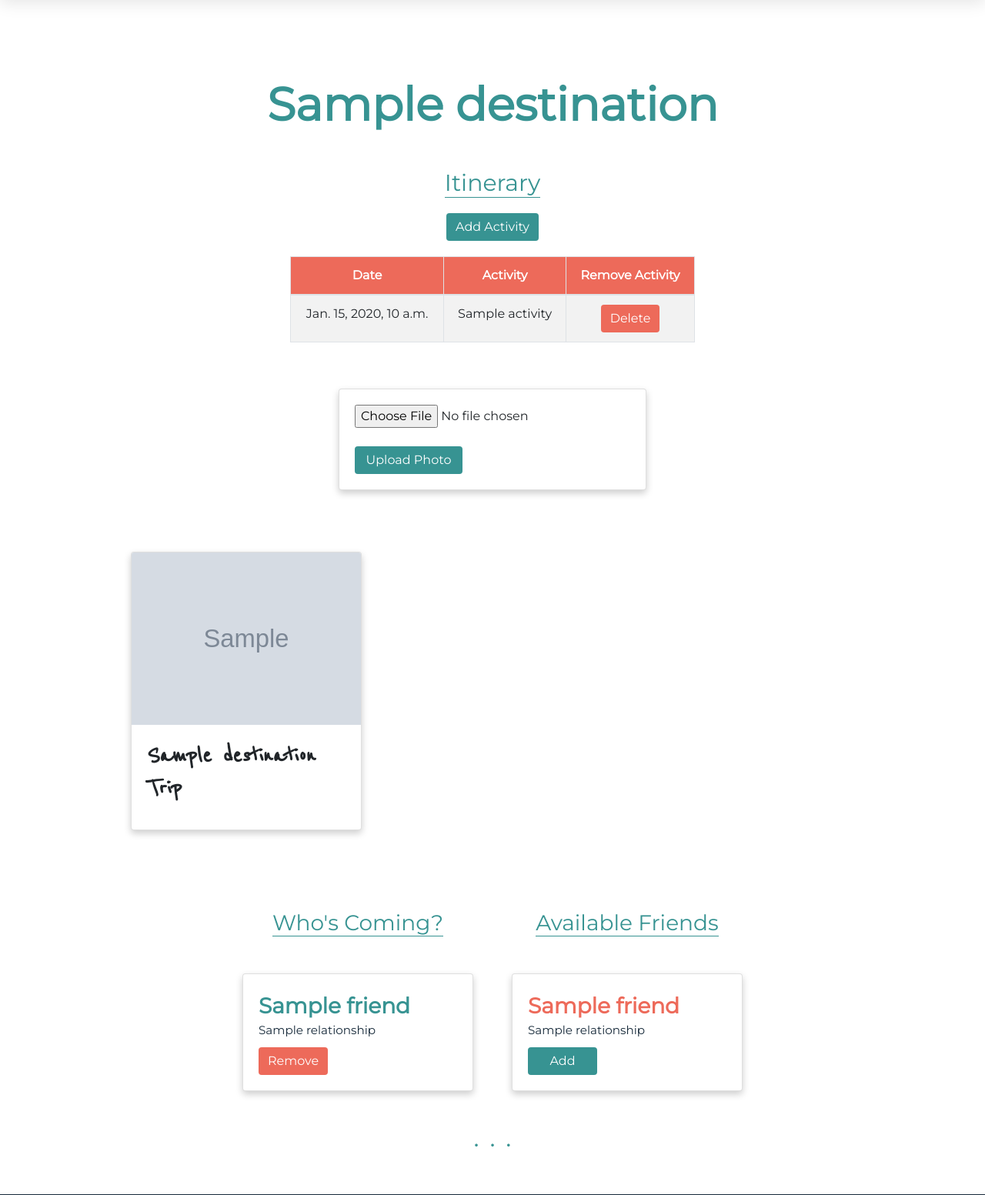
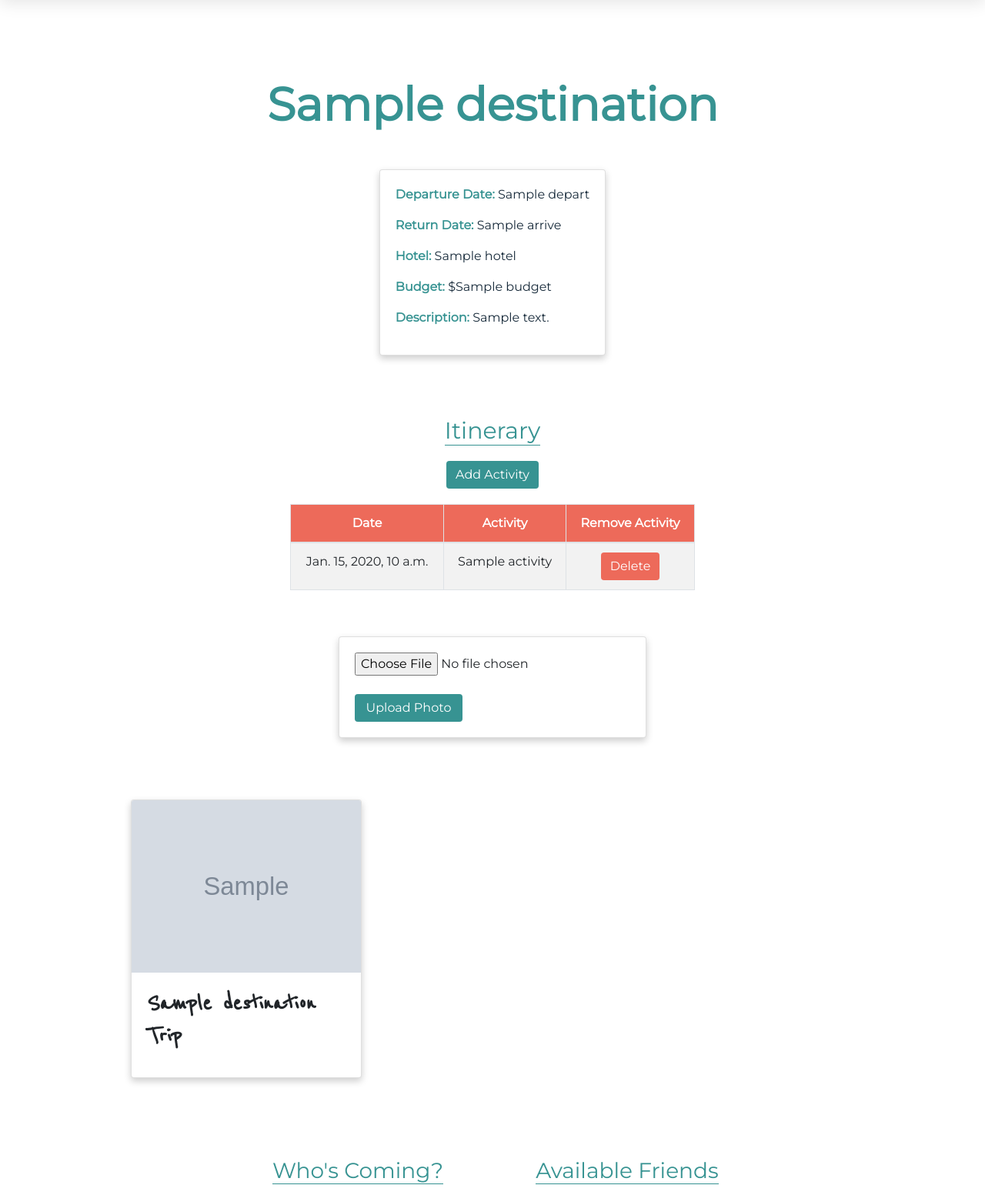
Before and after one commit to spfox24/destination, a Django app: template main_app/templates/trips/detail.html in a window 1280 px wide. Shown: the part 100-1653 px from the top of the page at 77% size. Run offline with Django 3.2, Linux system fonts and the light colour scheme; the template is opened without the code that fills it: most values are stand-ins (such as "Sample title", 1, 10 or a date in 2020); grey boxes marked "Sample" are stand-in pictures; some libraries are stand-ins or nearby versions; some web fonts are replaced.

Commit message:
adds trip info to details and addtl styling

```diff
--- a/main_app/static/css/styles.css
+++ b/main_app/static/css/styles.css
@@ -252,6 +252,10 @@
     font-weight: 600;
     font-size: 60px;
     color: var(--secondary-color);
+}
+
+.trip-info {
+    color: var(--primary-color);
 }
 
 .itinerary {
--- a/main_app/templates/friends/detail.html
+++ b/main_app/templates/friends/detail.html
@@ -6,8 +6,9 @@
 
     <div class="card">
         <div class="card-body">
-            <span class="card-title">{{ friend.name }}</span>
-            <p>Relationship: {{ friend.relationship }}</p>
+            <span class="card-title" style="color: var(--secondary-color)">{{ friend.name }}</span>
+            <p style="color: var(--primary-color)">Relationship: {{ friend.relationship }}</p>
+            <p style="color: var(--primary-color)">Birthday: {{ friend.birthdate }}</p>
         </div>
         <div class="card-link">
             <a href="{% url 'friends_update' friend.id %}" class="card-link-item">Edit</a>
--- a/main_app/templates/trips/detail.html
+++ b/main_app/templates/trips/detail.html
@@ -6,6 +6,17 @@
         <h1 class="tdetail-heading">
             {{ trip.destination }}
         </h1>
+        <div class="trip-info">
+            <div class="card">
+                <div class="card-body">
+                    <p class="card-content"><strong style="color: var(--secondary-color)">Departure Date:</strong> {{ trip.depart }}</p>
+                    <p class="card-content"><strong style="color: var(--secondary-color)">Return Date:</strong> {{ trip.arrive }}</p>
+                    <p class="card-content"><strong style="color: var(--secondary-color)">Hotel:</strong> {{ trip.hotel }}</p>
+                    <p class="card-content"><strong style="color: var(--secondary-color)">Budget:</strong> ${{ trip.budget }}</p>
+                    <p class="card-content"><strong style="color: var(--secondary-color)">Description:</strong> {{ trip.description }}</p>
+                </div>
+            </div>
+        </div>
         <div class="itinerary">
             <h2 class="itinerary-heading">Itinerary</h2>
             <form action="{% url 'add_itinerary' trip.id %}" method="POST" class="itinerary-form">
```
